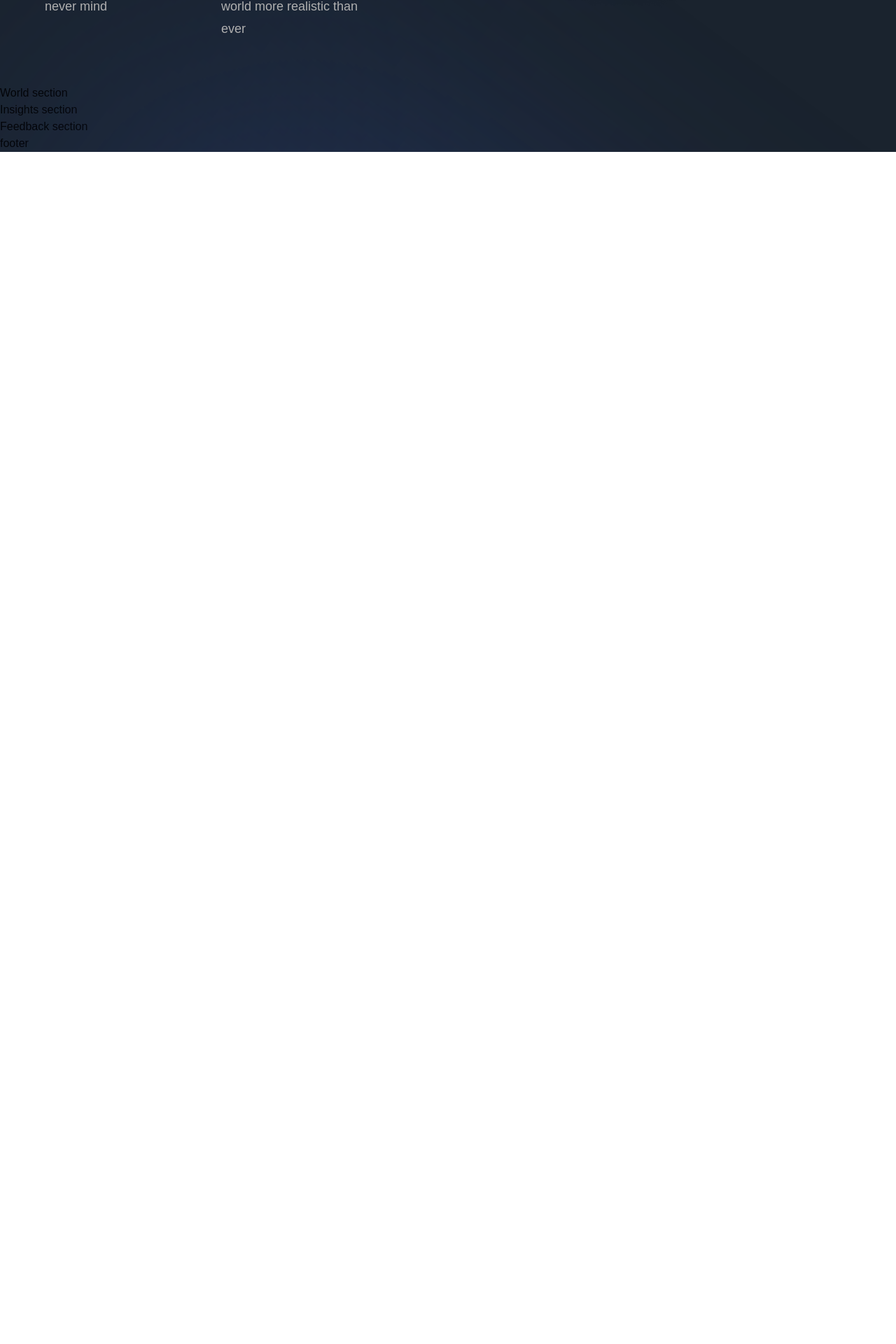
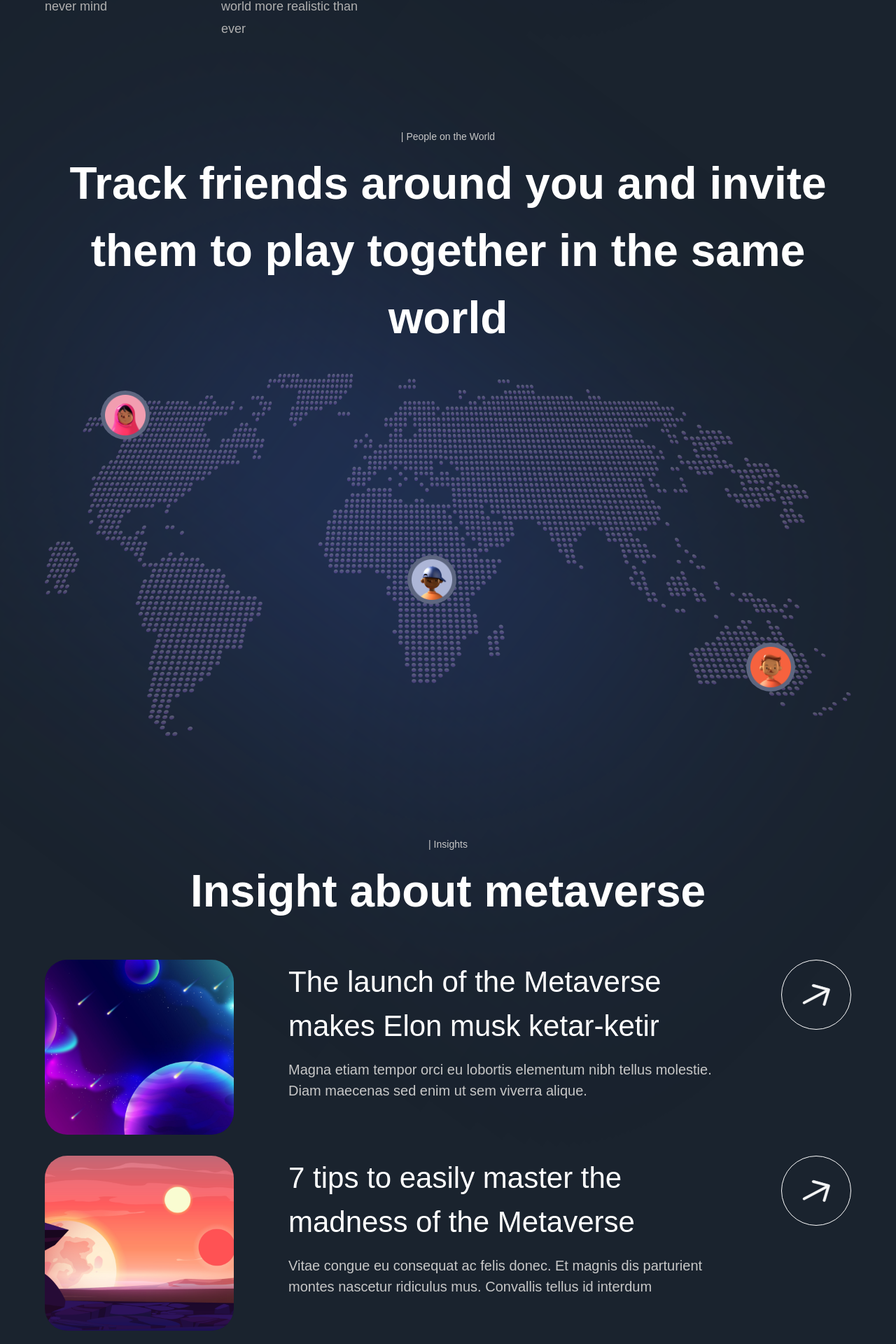
Before and after one commit to aditi27-rajshail/MetaverseLandingPageNextJs, a Next.js app: page / in a window 1280 px wide. Shown: the part 4040-5960 px from the top of the page at 70% size. Before the commit the page ends 4257 px from the top, so only its background shows below. Built offline with nearby package versions, Linux system fonts and the light colour scheme; a web font is replaced by a local one.

Commit message:
Insights and world section

```diff
--- a/components/InsightCard.jsx
+++ b/components/InsightCard.jsx
@@ -1,9 +1,35 @@
-'use client';
+"use client";
+import { motion } from "framer-motion";
+import { fadeIn } from "../utils/motion";
 
-const InsightCard = () => (
-  <div>
-    Insight Card
-  </div>
+const InsightCard = ({ imgUrl, title, subtitle, index }) => (
+  <motion.div
+    variants={fadeIn("up", "spring", index * 0.5, 1)}
+    className="flex-col flex md:flex-row gap-4"
+  >
+    <img
+      src={imgUrl}
+      alt="planet"
+      className="md:w-[270px] w-full h-[250px] rounded-[32px] object-cover"
+    />
+    <div className="w-full flex justify-between">
+      <div className="flex flex-1 flex-col max-w-[650px] md:ml-[62px]">
+        <h4 className="font-normal lg:text-[42px] text-[26px] text-white">
+          {title}
+        </h4>
+        <p className="mt-[16px] font-normal lg:text-[20px] text-[14px] text-secondary-white">
+          {subtitle}
+        </p>
+      </div>
+      <div className="lg:flex hidden items-center justify-center bg-transparent w-[100px] h-[100px] rounded-full border-[1px] border-white">
+        <img
+          src="arrow.svg"
+          alt="arrow"
+          className="w-[40%] h-[40%] object-contain"
+        />
+      </div>
+    </div>
+  </motion.div>
 );
 
 export default InsightCard;
--- a/sections/Insights.jsx
+++ b/sections/Insights.jsx
@@ -1,8 +1,34 @@
-'use client';
+"use client";
+import { motion } from "framer-motion";
+import { TypingText, TitleText, InsightCard } from "../components";
+import styles from "../styles";
+import { staggerContainer } from "../utils/motion";
+import { insights } from "../constants";
 
 const Insights = () => (
-  <section>
-    Insights section
+  <section className={`${styles.paddings} relative z-10`}>
+    <motion.div
+      variants={staggerContainer}
+      initial="hidden"
+      whileInView="show"
+      viewport={{ once: "false", amount: 0.25 }}
+      className={`${styles.innerWidth} mx-auto flex flex-col`}
+    >
+      <TypingText title="| Insights" textstyles="text-center" />
+      <TitleText
+        title={<>Insight about metaverse</>}
+        textstyles="text-center"
+      />
+      <div className="mt-[50px] flex flex-col gap-[30px]">
+        {insights.map((insight, index) => (
+          <InsightCard
+            key={`insight-${index}`}
+            {...insight}
+            index={index + 1}
+          />
+        ))}
+      </div>
+    </motion.div>
   </section>
 );
 
--- a/sections/World.jsx
+++ b/sections/World.jsx
@@ -1,8 +1,49 @@
-'use client';
+"use client";
+
+import { motion } from "framer-motion";
+import { TypingText, TitleText } from "../components";
+import styles from "../styles";
+import { staggerContainer, fadeIn } from "../utils/motion";
 
 const World = () => (
-  <section>
-    World section
+  <section className={`${styles.paddings} relative z-10`}>
+    <motion.div
+      variants={staggerContainer}
+      initial="hidden"
+      whileInView="show"
+      viewport={{ once: "false", amount: 0.25 }}
+      className={`${styles.innerWidth} mx-auto flex flex-col`}
+    >
+      <TypingText title="| People on the World" textstyles="text-center" />
+      <TitleText
+        title={
+          <>
+            Track friends around you and invite them to play together in the
+            same world
+          </>
+        }
+        textstyles="text-center"
+      />
+      <motion.div
+        variants={fadeIn("up", "tween", 0.3, 1)}
+        className="relative mt-[16px] flex w-full h-[550px]"
+      >
+        <img
+          src="/map.png"
+          alt="map"
+          className="w-full h-full object-contain"
+        />
+        <div className="absolute bottom-20 right-20 w-[70px] h-[70px] p-[6px]  rounded-full bg-[#5d6680]">
+          <img src="/people-01.png" alt="people" className="w-full h-full" />
+        </div>
+        <div className="absolute top-10 left-20 right-20 w-[70px] h-[70px] p-[6px]  rounded-full bg-[#5d6680]">
+          <img src="/people-02.png" alt="people" className="w-full h-full" />
+        </div>
+        <div className="absolute top-1/2 left-[45%] w-[70px] h-[70px] p-[6px]  rounded-full bg-[#5d6680]">
+          <img src="/people-03.png" alt="people" className="w-full h-full" />
+        </div>
+      </motion.div>
+    </motion.div>
   </section>
 );
 
```
